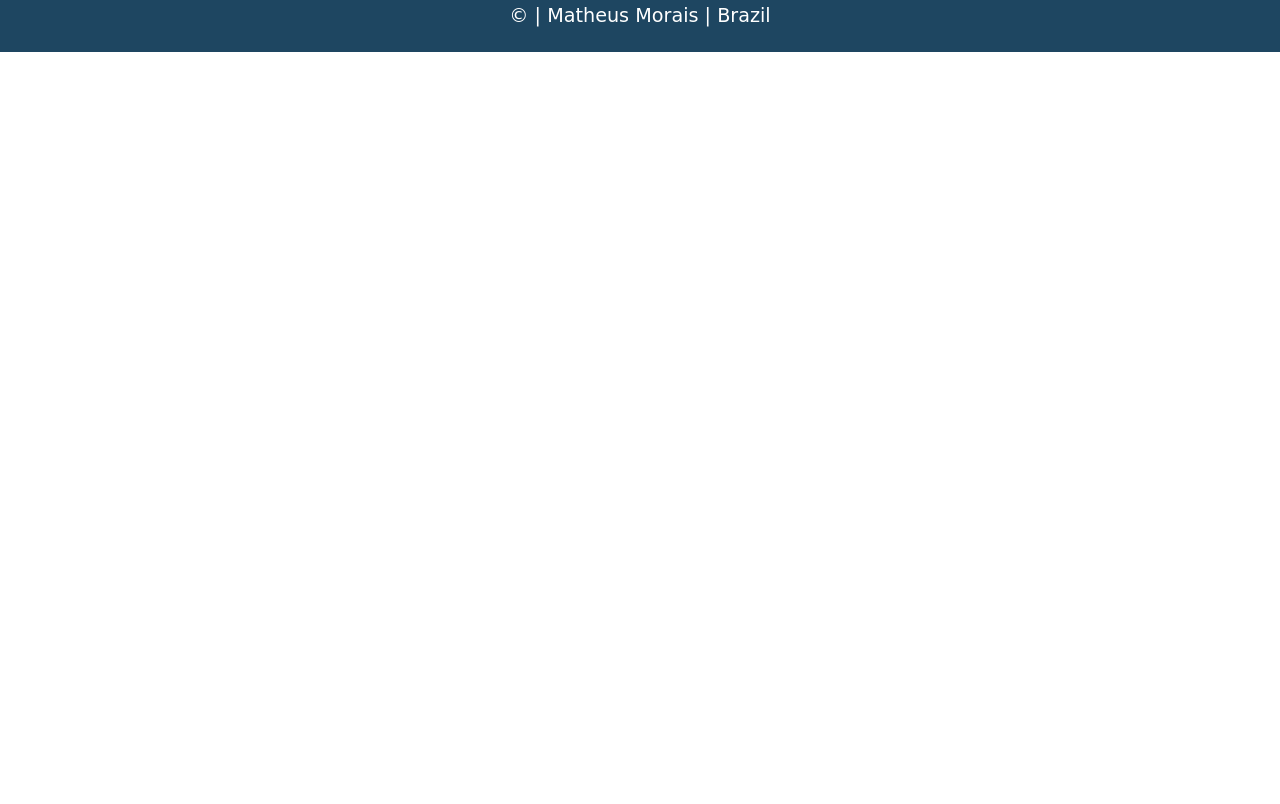
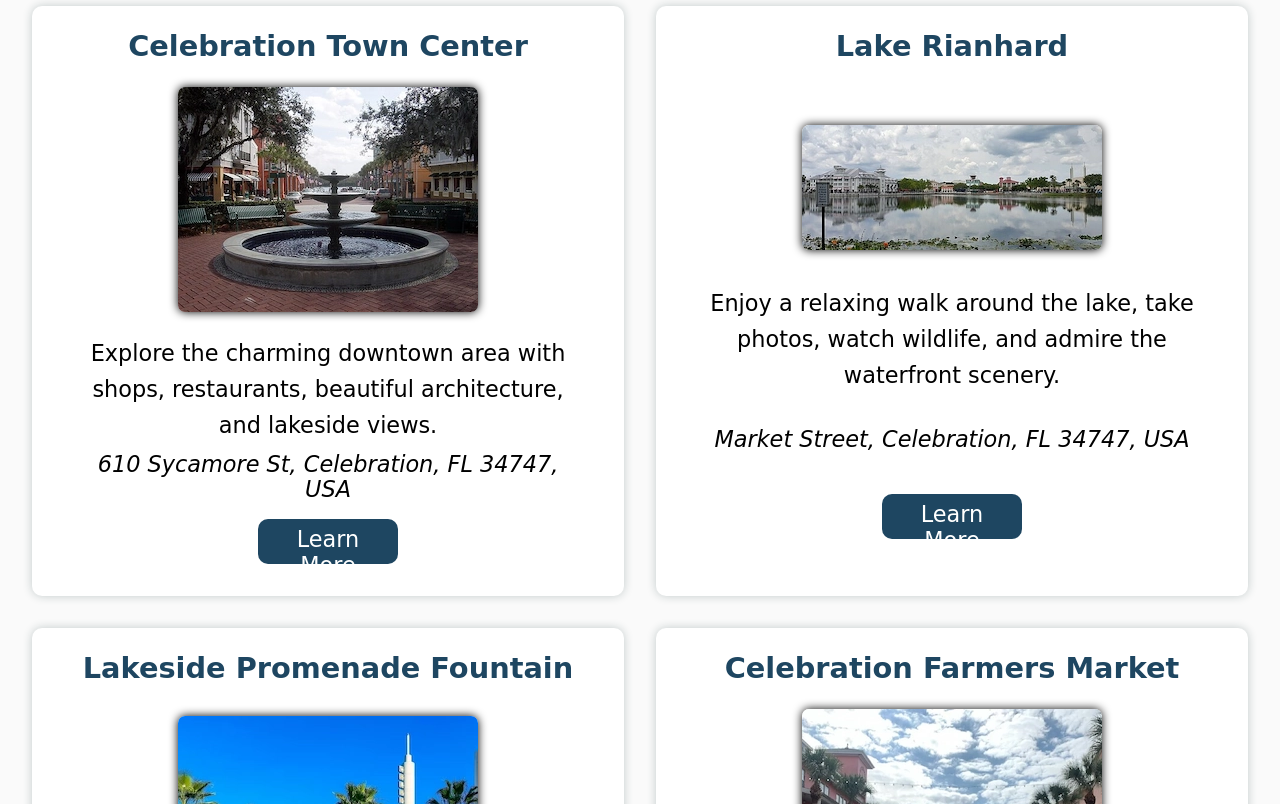
Before and after one commit to mttmorais/wdd231, a plain HTML site: page chamber/discover.html in a window 1280 px wide. Shown: the part 265-1069 px from the top of the page. Before the commit the page ends 800 px from the top, so only its background shows below. Drawn offline with Linux system fonts and the light colour scheme; a web font is replaced by a local one.

Commit message:
discover page

```diff
--- /dev/null
+++ b/chamber/data/places.mjs
@@ -0,0 +1,58 @@
+export const places = [
+    {
+        "name": "Celebration Town Center",
+        "address": "610 Sycamore St, Celebration, FL 34747, USA",
+        "description": "Explore the charming downtown area with shops, restaurants, beautiful architecture, and lakeside views.",
+        "photoUrl": "images/celebration-town-center.webp",
+        "url": "https://celebrationtowncenter.com/"
+    },
+    {
+        "name": "Lake Rianhard",
+        "address": "Market Street, Celebration, FL 34747, USA",
+        "description": "Enjoy a relaxing walk around the lake, take photos, watch wildlife, and admire the waterfront scenery.",
+        "photoUrl": "images/lake-rianhard.webp",
+        "url": "https://www.tripadvisor.com/Attraction_Review-g34127-d10915813-Reviews-Lake_Rianhard-Celebration_Orlando_Florida.html"
+    },
+    {
+        "name": "Lakeside Promenade Fountain",
+        "address": "674 Front St, Celebration, FL 34747, USA",
+        "description": "Visit the interactive fountain near the lake. It is a fun stop for children and a pleasant place to relax.",
+        "photoUrl": "images/lakeside-promenade-fountain.webp",
+        "url": "https://www.bing.com/maps/search?FORM=HDRSC6&q=promenade+fountain+celebration+fl+maps&cp=28.319373%7E-81.541792&lvl=18&style=r"
+    },
+    {
+        "name": "Celebration Farmers Market",
+        "address": "631 Sycamore St, Celebration, FL 34747, USA",
+        "description": "Browse local food, fresh produce, handmade products, and small vendors. Usually held on Sundays from 10 AM to 2 PM.",
+        "photoUrl": "images/celebration-farmers-market.webp",
+        "url": "https://celebrationtowncenter.com/events/celebration-farmers-market"
+    },
+    {
+        "name": "Celebration Bike Rental & Tours",
+        "address": "700 Bloom St, Celebration, FL 34747, USA",
+        "description": "Rent a bicycle and explore Celebration's scenic residential streets, trails, and boardwalks.",
+        "photoUrl": "images/celebration-bike-rental-tours.webp",
+        "url": "https://celebrationbikeco.com/"
+    },
+    {
+        "name": "Columbia Restaurant",
+        "address": "649 Front St, Celebration, FL 34747, USA",
+        "description": "Enjoy Spanish and Cuban cuisine in a beautiful restaurant overlooking the lake. A great option for lunch or dinner.",
+        "photoUrl": "images/columbia-restaurant.webp",
+        "url": "https://www.columbiarestaurant.com/celebration"
+    },
+    {
+        "name": "Celebration Golf Club",
+        "address": "701 Golfpark Dr, Celebration, FL 34747, USA",
+        "description": "Play an 18-hole golf course surrounded by beautiful landscaping and scenery.",
+        "photoUrl": "images/celebration-golf-club.webp",
+        "url": "https://www.celebrationgolf.com/"
+    },
+    {
+        "name": "Now Snowing - Christmas Celebration",
+        "address": "Market Street, Celebration, FL 34747, USA",
+        "description": "During the holiday season, enjoy Christmas lights, festive decorations, music, and artificial snow falling downtown.",
+        "photoUrl": "images/now-snowing-celebration-christmas.webp",
+        "url": "https://celebrationtowncenter.com/events/now-snowing-nightly-2026"
+    }
+]
--- a/chamber/discover.html
+++ b/chamber/discover.html
@@ -4,29 +4,30 @@
 <head>
     <meta charset="UTF-8">
     <meta name="viewport" content="width=device-width, initial-scale=1.0">
-    <title>Celebration Local Business Join Page</title>
+    <title>Celebration Local Business Discover Page</title>
 
-    <meta name="description" content="Join in our group to know more about the local business and companies.">
+    <meta name="description" content="Discover things to do or places to visit in Celebration, Florida.">
     <meta name="author" content="Matheus Morais">
 
     <!-- Facebook Open Graph Meta Tags -->
-    <meta property="og:title" content=">Celebration Local Business Join Page">
-    <meta property="og:description" content="Join in our group to know more about the local business and companies.">
-    <meta property="og:image" content="https://mttmorais.github.io/wdd231/chamber/images/join-page.webp">
-    <meta property="og:url" content="https://mttmorais.github.io/wdd231/chamber/index.html">
+    <meta property="og:title" content=">Celebration Local Business Discover Page">
+    <meta property="og:description" content="Discover things to do or places to visit in Celebration, Florida.">
+    <meta property="og:image" content="https://mttmorais.github.io/wdd231/chamber/images/discover-page.webp">
+    <meta property="og:url" content="https://mttmorais.github.io/wdd231/chamber/discover.html">
 
     <link rel="stylesheet" href="styles/normalize.css">
     <link rel="stylesheet" href="styles/small.css">
+    <link rel="stylesheet" href="styles/medium.css">
     <link rel="stylesheet" href="styles/large.css">
     <link rel="icon" href="favicon.ico">
-    <script type="module" src="scripts/join.js"></script>
+    <script type="module" src="scripts/discover.js"></script>
 
     <link rel="preconnect" href="https://fonts.googleapis.com">
     <link rel="preconnect" href="https://fonts.gstatic.com" crossorigin>
     <link href="https://fonts.googleapis.com/css2?family=Edu+TAS+Beginner:wght@400..700&display=swap" rel="stylesheet">
 </head>
 
-<body>
+<body class="discoverPage">
     <div class="site-header">
         <header>
             <img src="images/joinpage-logo.svg" alt="Chamber Home Page logo" width="48" height="48">
@@ -38,14 +39,16 @@
             <ul>
                 <li><a href="index.html" title="Home">Home</a></li>
                 <li><a href="directory.html" title="Directory">Directory</a></li>
-                <li><a class="current" href="join.html" title="Join">Join</a></li>
-                <li><a href="discover.html" title="Discover">Discover</a></li>
+                <li><a href="join.html" title="Join">Join</a></li>
+                <li><a class="current" href="discover.html" title="Discover">Discover</a></li>
             </ul>
         </nav>
     </div>
 
     <main>
-
+        <h1>Discover Things to Do</h1>
+        <p id="visitMessage"></p>
+        <section id="discoverCards"></section>
     </main>
 
     <footer>
--- /dev/null
+++ b/chamber/scripts/discover.js
@@ -0,0 +1,94 @@
+// ------------------------ Header ----------------------------------------
+import { initializeNavigation, lastModification } from "./common-use.js";
+
+initializeNavigation();
+
+// ------------------------- Loop through the array of JSON items -----------------------
+import { places } from "../data/places.mjs";
+
+const discoverCards = document.querySelector("#discoverCards");
+
+// create the members cards
+const displayPlaces = (places) => {
+    places.forEach((place) => {
+
+        // create card element
+        const card = document.createElement('div');
+
+        // create title element
+        const name = document.createElement('h2');
+        name.textContent = place.name;
+        card.appendChild(name);
+
+        // create address element
+        const address = document.createElement('address');
+        address.textContent = place.address;
+        card.appendChild(address);
+
+        // create description element
+        const description = document.createElement('p');
+        description.textContent = place.description;
+        card.appendChild(description);
+
+        // create figure element
+        const figure = document.createElement('figure');
+        card.appendChild(figure);
+
+        // create picture element
+        const picture = document.createElement('img');
+        picture.setAttribute('src', place.photoUrl);
+        picture.setAttribute('alt', `Picture of ${place.name}`);
+        picture.setAttribute('loading', 'lazy');
+        figure.appendChild(picture);
+
+        // create button element
+        const button = document.createElement('a');
+        button.textContent = "Learn More";
+        button.classList.add("discoverButton")
+        button.setAttribute('href', place.url);
+        button.setAttribute('target', '_blank');
+        button.setAttribute('alt', `${place.name} Information`);
+        button.setAttribute("rel", "noopner noreferrer");
+        card.appendChild(button);
+
+
+        // add card to the main div
+        discoverCards.appendChild(card);
+    });
+}
+
+displayPlaces(places);
+
+// Create the visit message
+const visitMessage = document.querySelector("#visitMessage");
+// The current user timestamp
+const currentVisit = Date.now();
+// Previous visit from localStorage
+const lastVisit = localStorage.getItem("lastVisit");
+
+// 1000 milliseconds = 1 second
+// 60 seconds = 1 minute
+// 60 minutes = 1 hour
+// 24 hours = 1 day
+const messageToDays = 1000 * 60 * 60 * 24;
+
+// Check user's previous visit and setting the correct message
+if (lastVisit === null) {
+    visitMessage.textContent = "Welcome! Let us know if you have any questions.";
+} else {
+    const daysPassed = Math.floor((currentVisit - Number(lastVisit)) / messageToDays);
+
+    if (daysPassed < 1) {
+        visitMessage.textContent = "Back so soon! Awesome! 😊";
+    } else if (daysPassed === 1) {
+        visitMessage.textContent = "You last visited 1 day ago. 😮‍💨";
+    } else {
+        visitMessage.textContent = `You last visited ${daysPassed} days ago. 🥺`
+    }
+}
+
+// Store current visit for the next time
+localStorage.setItem("lastVisit", currentVisit);
+
+// ------------------------ Footer ----------------------------------------
+lastModification();
--- a/chamber/styles/large.css
+++ b/chamber/styles/large.css
@@ -1,4 +1,4 @@
-@media (min-width: 38rem) {
+@media only screen and (min-width: 64rem) {
 
     h1 {
         font-size: 2.5rem;
@@ -16,7 +16,7 @@
     }
 
     main {
-        max-width: 1200px;
+        max-width: 1400px;
         margin: 0 auto;
         padding: 1rem;
     }
@@ -218,4 +218,42 @@
         22rem will be the max distance from the right border */
         margin: auto clamp(2rem, 17vw, 22rem) auto auto;
     }
+
+    /*------------------------------ DISCOVER PAGE ------------------------------*/
+    #discoverCards {
+        display: grid;
+        grid-template-columns: 1fr 1fr;
+    }
+
+    #discoverCards div {
+        grid-template-areas:
+            "name"
+            "picture"
+            "description"
+            "address"
+            "button";
+    }
+
+    #discoverCards div h2 {
+        grid-area: name;
+        text-align: center;
+    }
+
+    #discoverCards div figure {
+        grid-area: picture;
+    }
+
+    #discoverCards div address {
+        grid-area: address;
+        text-align: center;
+    }
+
+    #discoverCards div p {
+        grid-area: description;
+        text-align: center;
+    }
+
+    .discoverButton {
+        grid-area: button;
+    }
 }
--- /dev/null
+++ b/chamber/styles/medium.css
@@ -0,0 +1,45 @@
+@media only screen and (min-width: 38rem) {
+    main {
+        max-width: 900px;
+    }
+
+    #discoverCards div {
+        grid-template-areas:
+            "picture name"
+            "picture description"
+            "picture address"
+            "picture button";
+    }
+
+    #discoverCards div h2 {
+        padding: 0 1rem;
+        grid-area: name;
+        text-align: left;
+    }
+
+    #discoverCards div figure {
+        grid-area: picture;
+        padding: 1rem;
+    }
+
+    #discoverCards div img:hover {
+        border-radius: 12px;
+        box-shadow: 0 0 40px var(--black-color);
+        scale: 1.1;
+    }
+
+    #discoverCards div address,
+    #discoverCards div p {
+        margin: 0 1rem;
+        text-align: left;
+    }
+
+    .discoverButton {
+        grid-area: button;
+    }
+
+    #discoverCards div button:hover {
+        background-color: var(--third-color);
+        color: var(--primary-color);
+    }
+}
--- a/chamber/styles/small.css
+++ b/chamber/styles/small.css
@@ -27,6 +27,7 @@ h1 {
 }
 
 main {
+    width: 100%;
     padding: 1rem;
 }
 
@@ -789,6 +790,85 @@ dialog::backdrop {
     background-color: color-mix(in srgb, var(--black-color)50%, transparent);
 }
 
+/*------------------------------ DISCOVER PAGE ------------------------------*/
+.discoverPage {
+    background-color: var(--background-color);
+}
+
+#visitMessage {
+    font-size: 1.5rem;
+    padding-bottom: 0.5rem;
+}
+
+#discoverCards div {
+    margin: 1rem;
+    padding: 1.5rem;
+    background-color: var(--white-color);
+    border-radius: 10px;
+    box-shadow: 0 0 10px var(--third-color);
+    gap: 0.5rem;
+
+    display: grid;
+    grid-template-areas:
+        "name"
+        "picture"
+        "description"
+        "address"
+        "button";
+}
+
+#discoverCards div h2 {
+    grid-area: name;
+    color: var(--primary-color);
+    font-size: 1.8rem;
+    text-align: center;
+}
+
+#discoverCards div figure {
+    grid-area: picture;
+    display: grid;
+    justify-content: center;
+    align-items: center;
+}
+
+#discoverCards div img {
+    border-radius: 7px;
+    object-fit: contain;
+    box-shadow: 0 0 10px var(--black-color);
+}
+
+#discoverCards div address {
+    grid-area: address;
+    font-size: 1.4rem;
+    text-align: center;
+}
+
+#discoverCards div p {
+    grid-area: description;
+    font-size: 1.4rem;
+    line-height: 1.6;
+    text-align: center;
+}
+
+.discoverButton {
+    grid-area: button;
+    border: none;
+    border-radius: 10px;
+    background-color: var(--primary-color);
+    color: var(--white-color);
+    padding: 0.5rem 1rem;
+    text-align: center;
+    margin: 0.5rem auto;
+    font-size: 1.4rem;
+    text-decoration: none;
+    width: 140px;
+    height: 45px;
+}
+
+.discoverButton:hover {
+    background-color: var(--third-color);
+    color: var(--primary-color);
+}
 /*------------------------------ FOOTER ------------------------------*/
 footer {
     display: flex;
```
Also changed, not shown: chamber/images/celebration-bike-rental-tours.webp (added), chamber/images/celebration-farmers-market.webp (added), chamber/images/celebration-golf-club.webp (added), chamber/images/celebration-town-center.webp (added), chamber/images/columbia-restaurant.webp (added), chamber/images/lake-rianhard.webp (added), chamber/images/lakeside-promenade-fountain.webp (added), chamber/images/now-snowing-celebration-christmas.webp (added).
